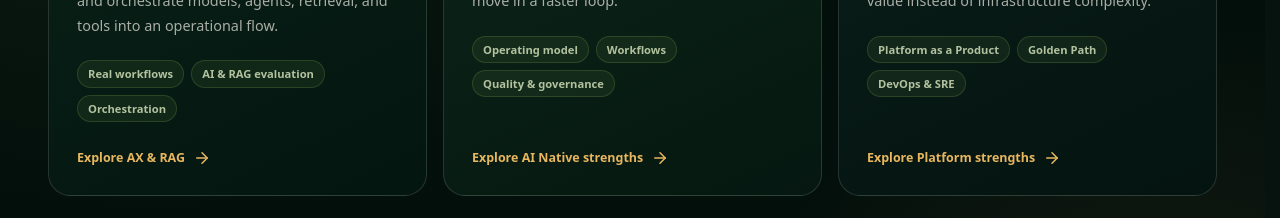
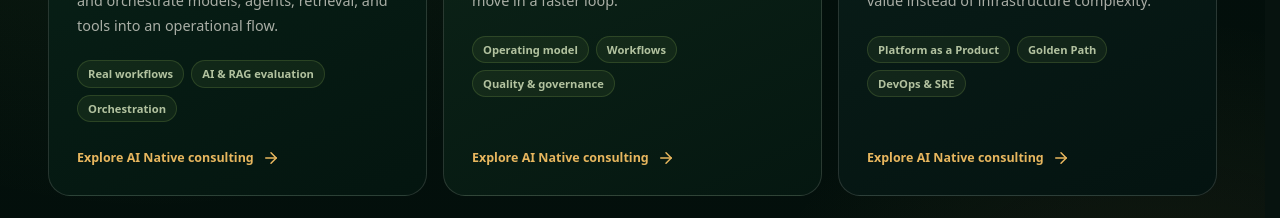
Before and after one commit to jungju/jjgo, a Next.js app: page /en in a window 1280 px wide. Shown: the part 1220-1438 px from the top of the page. Built offline with nearby package versions, Linux system fonts and the light colour scheme; a web font is replaced by a local one.

Commit message:
Point home consulting links to unified AI Native page

```diff
--- a/app/home/home-data.ts
+++ b/app/home/home-data.ts
@@ -13,8 +13,8 @@ export const homeCopy = {
         strengths: ["현장 업무", "AI·RAG 평가", "오케스트레이션"],
         image: "/a/generated/consulting/ax-human-orchestration-v5.webp",
         alt: "사람과 AI가 하나의 흐름으로 협업하는 AX 이미지",
-        href: "/consulting/ax",
-        action: "AX·RAG 자세히 보기",
+        href: "/consulting",
+        action: "AI Native 컨설팅 보기",
       },
       {
         number: "02",
@@ -24,8 +24,8 @@ export const homeCopy = {
         strengths: ["운영 모델", "업무 흐름", "품질·거버넌스"],
         image: "/a/generated/consulting/ai-native-honeybees-v3.webp",
         alt: "유기적으로 협업하는 AI Native 조직 이미지",
-        href: "/consulting/ai-native",
-        action: "AI Native 강점 더 보기",
+        href: "/consulting",
+        action: "AI Native 컨설팅 보기",
       },
       {
         number: "03",
@@ -35,8 +35,8 @@ export const homeCopy = {
         strengths: ["Platform as a Product", "Golden Path", "DevOps·SRE"],
         image: "/a/generated/consulting/platform-beaver-dam-v4.webp",
         alt: "안정적인 흐름을 만드는 플랫폼 엔지니어링 이미지",
-        href: "/consulting/platform-engineering",
-        action: "Platform 강점 더 보기",
+        href: "/consulting",
+        action: "AI Native 컨설팅 보기",
       },
     ],
     worksEyebrow: "SELECTED WORK",
@@ -92,8 +92,8 @@ export const homeCopy = {
         strengths: ["Real workflows", "AI & RAG evaluation", "Orchestration"],
         image: "/a/generated/consulting/ax-human-orchestration-v5.webp",
         alt: "A person and AI working together in one orchestrated flow",
-        href: "/consulting/ax",
-        action: "Explore AX & RAG",
+        href: "/consulting",
+        action: "Explore AI Native consulting",
       },
       {
         number: "02",
@@ -103,8 +103,8 @@ export const homeCopy = {
         strengths: ["Operating model", "Workflows", "Quality & governance"],
         image: "/a/generated/consulting/ai-native-honeybees-v3.webp",
         alt: "An organically coordinated AI-native organization",
-        href: "/consulting/ai-native",
-        action: "Explore AI Native strengths",
+        href: "/consulting",
+        action: "Explore AI Native consulting",
       },
       {
         number: "03",
@@ -114,8 +114,8 @@ export const homeCopy = {
         strengths: ["Platform as a Product", "Golden Path", "DevOps & SRE"],
         image: "/a/generated/consulting/platform-beaver-dam-v4.webp",
         alt: "Platform engineering creating a stable, dependable flow",
-        href: "/consulting/platform-engineering",
-        action: "Explore Platform strengths",
+        href: "/consulting",
+        action: "Explore AI Native consulting",
       },
     ],
     worksEyebrow: "SELECTED WORK",
--- a/app/home/home-page.tsx
+++ b/app/home/home-page.tsx
@@ -40,7 +40,7 @@ export function HomePage({ locale }: { locale: SiteLocale }) {
             <div className="forest2-home-capability-grid">
               {text.capabilities.map((item) => (
                 <a
-                  key={item.href}
+                  key={item.number}
                   className="forest2-home-capability-card"
                   href={localizedSitePath(locale, item.href)}
                 >
```
